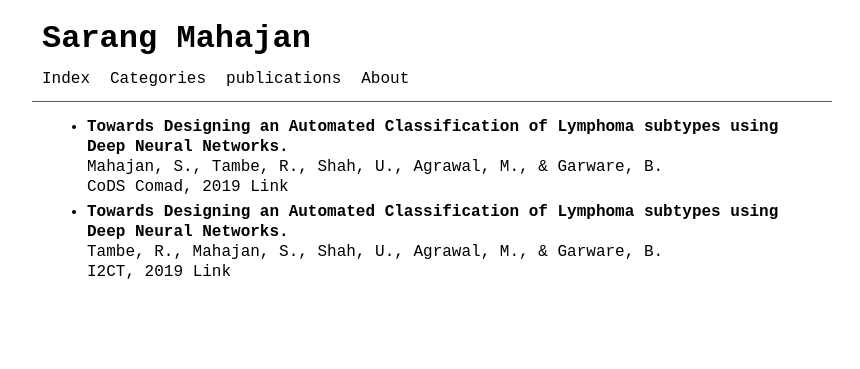
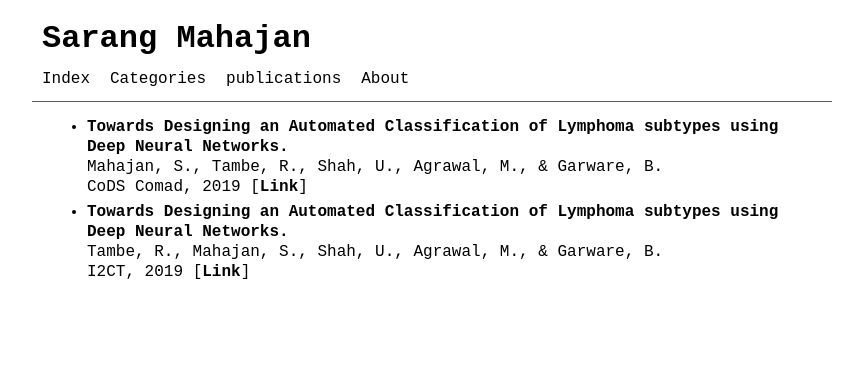
Before and after one commit to barlowtwin/sarang7m.github.io, a Jekyll site: the page built from pages/publications.md, in a window 1280 px wide. Shown: the top 369 px of the page, without its empty margins (208-1068 px from the left). Built offline with Jekyll 4.4.1, drawn with Linux system fonts in a browser that asks for light colours.

```diff
--- a/pages/publications.md
+++ b/pages/publications.md
@@ -6,11 +6,11 @@ permalink: /publications/
 
 - **Towards Designing an Automated Classification of Lymphoma subtypes using Deep Neural Networks.**<br>
 Mahajan, S., Tambe, R., Shah, U., Agrawal, M., & Garware, B.<br>
-CoDS Comad, 2019 [Link](https://dl.acm.org/doi/abs/10.1145/3297001.3297019)
+CoDS Comad, 2019 [[**Link**]](https://dl.acm.org/doi/abs/10.1145/3297001.3297019)
 
 
 
 
 - **Towards Designing an Automated Classification of Lymphoma subtypes using Deep Neural Networks.** <br>
 Tambe, R., Mahajan, S., Shah, U., Agrawal, M., & Garware, B.<br>
-I2CT, 2019 [Link](https://ieeexplore.ieee.org/abstract/document/9033555)
+I2CT, 2019 [[**Link**]](https://ieeexplore.ieee.org/abstract/document/9033555)
```
